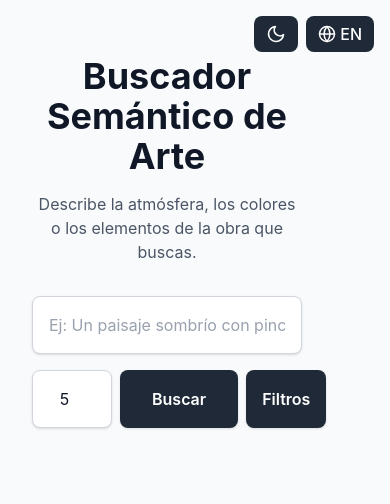
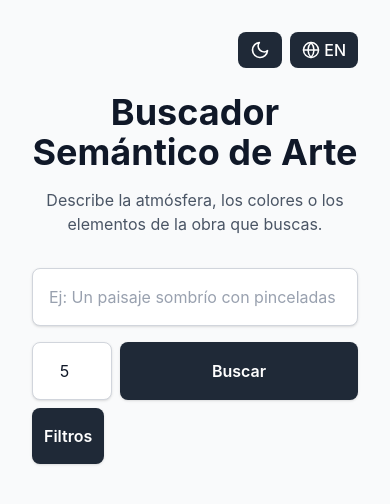
Before and after one commit to pfolgueira/rag-multimodal-arte, a React (Vite) app in the folder frontend/: page / in a window 390 px wide. Shown: the top 504 px of the page. Built offline with nearby package versions, Linux system fonts and the light colour scheme.

Commit message:
Fix interface for mobile screens

```diff
--- a/frontend/src/App.jsx
+++ b/frontend/src/App.jsx
@@ -73,11 +73,11 @@ function App() {
     + (yearMin ? 1 : 0) + (yearMax ? 1 : 0);
 
   return (
-    <div className="min-w-screen min-h-screen bg-gray-50 dark:bg-gray-900 p-8 pt-14 sm:pt-8 font-sans text-gray-800 dark:text-gray-100 relative">
+    <div className="min-w-screen min-h-screen bg-gray-50 dark:bg-gray-900 p-8 font-sans text-gray-800 dark:text-gray-100">
       <div className="max-w-6xl mx-auto">
 
         {/* Top right: dark mode + language */}
-        <div className="absolute top-4 right-4 flex items-center gap-2">
+        <div className="flex justify-end gap-2 mb-6">
           <button
             type="button"
             onClick={() => setDarkMode(!darkMode)}
@@ -118,7 +118,7 @@ function App() {
         </div>
 
         {/* Cabecera y Buscador */}
-        <header className="mb-10 text-center sm:pr-0 pr-14">
+        <header className="mb-10 text-center">
           <h1 className="text-4xl font-bold mb-4 text-gray-900 dark:text-white">{t("search.title")}</h1>
           <p className="text-gray-600 dark:text-gray-400 mb-8">{t("search.subtitle")}</p>
 
@@ -130,6 +130,7 @@ function App() {
               placeholder={t("search.placeholder")}
               className="flex-1 p-4 border border-gray-300 dark:border-gray-600 rounded-lg shadow-sm bg-white dark:bg-gray-800 text-gray-900 dark:text-gray-100 focus:ring-2 focus:ring-blue-500 focus:outline-none placeholder-gray-400 dark:placeholder-gray-500"
             />
+            <div className="flex flex-col sm:flex-row gap-2">
               <div className="flex gap-2">
                 <input
                   type="number"
@@ -143,14 +144,15 @@ function App() {
                 <button
                   type="submit"
                   disabled={loading}
-                className="bg-[#1F2937] dark:bg-[#00ADB5] text-white dark:text-[#0F172A] hover:bg-gray-700 dark:hover:bg-[#0095A3] text-base font-semibold py-4 px-8 rounded-lg shadow-sm transition-colors disabled:bg-gray-400 dark:disabled:bg-teal-700"
+                  className="bg-[#1F2937] dark:bg-[#00ADB5] text-white dark:text-[#0F172A] hover:bg-gray-700 dark:hover:bg-[#0095A3] text-base font-semibold py-4 px-8 rounded-lg shadow-sm transition-colors disabled:bg-gray-400 dark:disabled:bg-teal-700 flex-1 sm:flex-none"
                 >
                   {loading ? t("search.searching") : t("search.button")}
                 </button>
+              </div>
               <button
                 type="button"
                 onClick={() => setShowFilters(!showFilters)}
-                className="bg-[#1F2937] dark:bg-[#00ADB5] text-white dark:text-[#0F172A] hover:bg-gray-700 dark:hover:bg-[#0095A3] text-base font-semibold px-4 py-4 rounded-lg shadow-sm transition-colors"
+                className="bg-[#1F2937] dark:bg-[#00ADB5] text-white dark:text-[#0F172A] hover:bg-gray-700 dark:hover:bg-[#0095A3] text-base font-semibold px-3 py-4 sm:px-4 rounded-lg shadow-sm transition-colors self-start"
               >
                 {t("filters.button")} {activeFilterCount > 0 && `(${activeFilterCount})`}
               </button>
```
Also changed, not shown: 1 other file (tests, documents, lock files or other folders). Lines whose indentation alone changed are shown as unchanged.
